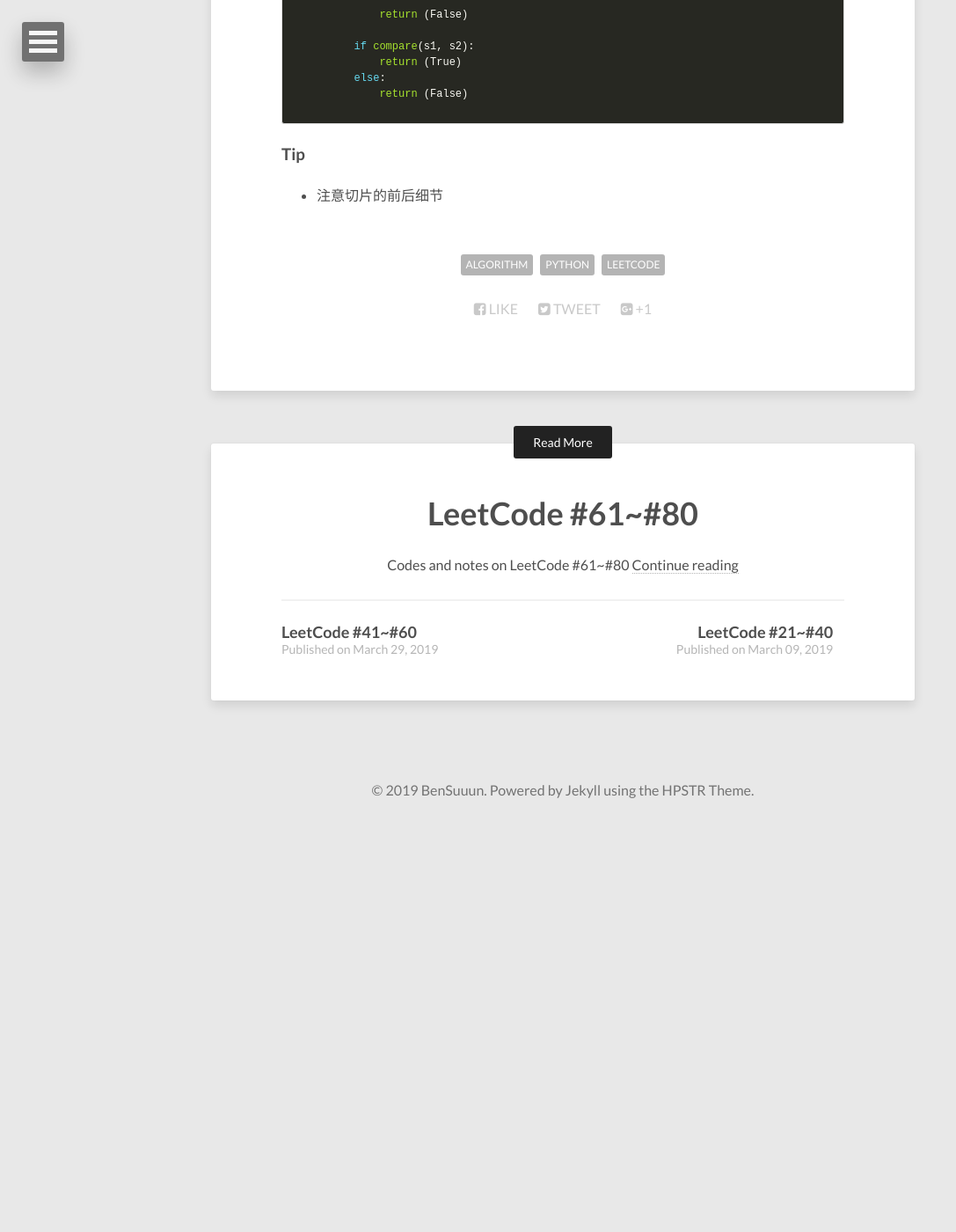
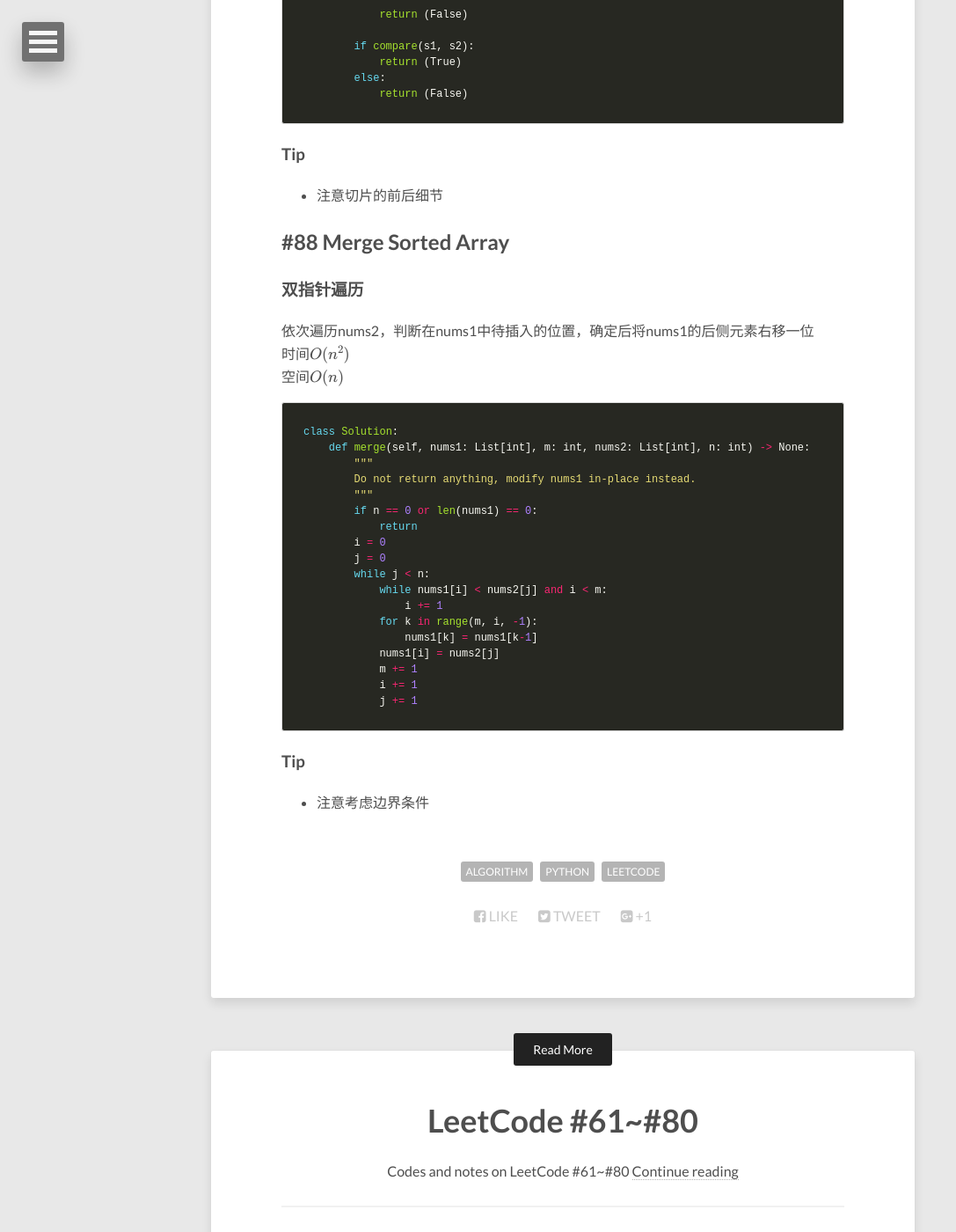
Before and after one commit to Wangbin-Sun/wangbin-sun.github.io, a Jekyll site: the page built from _posts/2019-05-13-leetcode-81-to-100.md, in a window 1280 px wide and 1400 px high, scrolled down 7574 px. Shown: the whole window at 88% size, without its empty margins (0-1087 px from the left). Built offline with Jekyll 4.4.1, drawn with Linux system fonts in a browser that asks for light colours; nearby versions of some CDN libraries; formulas are drawn with MathJax 3; before the commit the page ends 8513 px from its top, so only the background shows below that.

Commit message:
Update to Leetcode #88

````diff
--- a/_posts/2019-05-13-leetcode-81-to-100.md
+++ b/_posts/2019-05-13-leetcode-81-to-100.md
@@ -339,3 +339,33 @@ class Solution:
 
 ### Tip
 * 注意切片的前后细节
+
+## #88 Merge Sorted Array
+
+### 双指针遍历
+依次遍历nums2，判断在nums1中待插入的位置，确定后将nums1的后侧元素右移一位
+时间$O(n^2)$
+空间$O(n)$
+```python
+class Solution:
+    def merge(self, nums1: List[int], m: int, nums2: List[int], n: int) -> None:
+        """
+        Do not return anything, modify nums1 in-place instead.
+        """
+        if n == 0 or len(nums1) == 0:
+            return
+        i = 0
+        j = 0
+        while j < n:
+            while nums1[i] < nums2[j] and i < m:
+                i += 1
+            for k in range(m, i, -1):
+                nums1[k] = nums1[k-1]
+            nums1[i] = nums2[j]
+            m += 1
+            i += 1
+            j += 1
+```
+
+### Tip
+* 注意考虑边界条件
````
